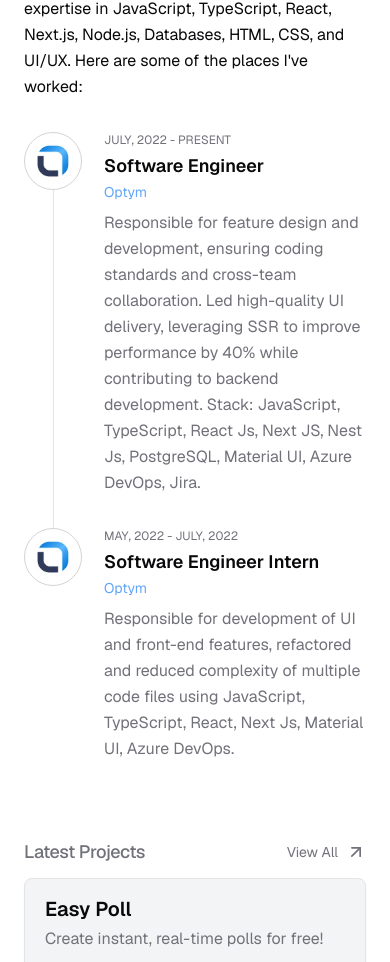
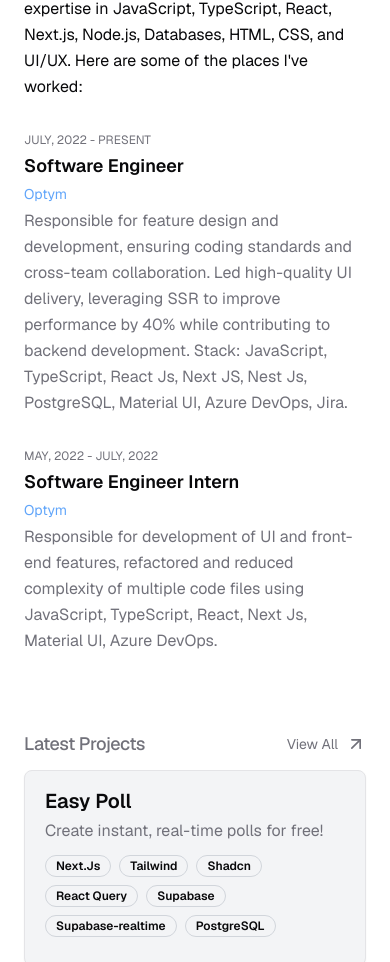
Before and after one commit to AnmolSaini16/anmoldeep.io, a Next.js app: page / in a window 390 px wide. Shown: the part 1176-2138 px from the top of the page. Built offline with nearby package versions, Linux system fonts and the light colour scheme.

Commit message:
Updates: Style Changes

```diff
--- a/components/Navbar.tsx
+++ b/components/Navbar.tsx
@@ -57,7 +57,7 @@ export default function Navbar() {
             {navLinks.map((link) => (
               <DropdownMenuItem
                 className={cn(
-                  "text-primary font-medium tracking-widest focus:bg-transaprent",
+                  "text-primary font-medium tracking-wide focus:bg-transaprent",
                   link.href === path && "bg-accent"
                 )}
                 key={link.label}
--- a/components/WorkPlaces.tsx
+++ b/components/WorkPlaces.tsx
@@ -47,8 +47,8 @@ const WorkPlace = ({
   isLast: boolean;
 }) => {
   return (
-    <li className="relative flex flex-col justify-start pl-20">
-      <div className="absolute top-0 left-0 flex flex-col items-center h-full">
+    <li className="relative flex flex-col gap-1 justify-start md:pl-20">
+      <div className="absolute top-0 left-0 hidden md:flex flex-col items-center h-full">
         <div className="p-2 rounded-full border border-neutral-300 dark:border-neutral-700 flex items-center justify-center z-10 bg-white dark:bg-gray-800">
           <Avatar
             src={imageSrc}
@@ -60,7 +60,6 @@ const WorkPlace = ({
         {!isLast && <Separator orientation="vertical" />}
       </div>
 
-      <div>
       <div className="flex flex-col-reverse md:flex-row md:items-center justify-between gap-1">
         <h1 className="text-lg font-semibold">{title}</h1>
         <p className="text-xs uppercase text-muted-foreground">{time}</p>
@@ -73,10 +72,7 @@ const WorkPlace = ({
       >
         {company}
       </Link>
-        <p className="text-muted-foreground mt-1.5 leading-relaxed">
-          {description}
-        </p>
-      </div>
+      <p className="text-muted-foreground leading-relaxed">{description}</p>
     </li>
   );
 };
```
Lines whose indentation alone changed are shown as unchanged.
